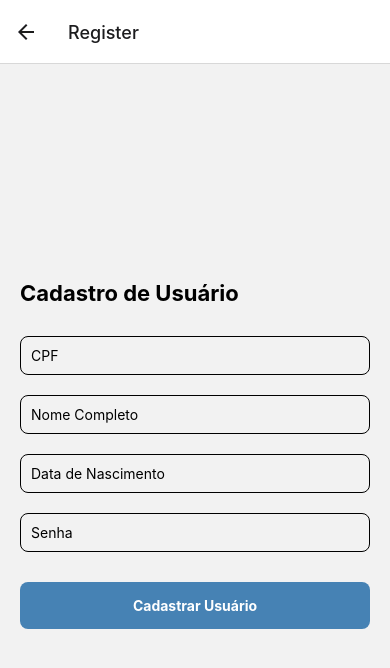
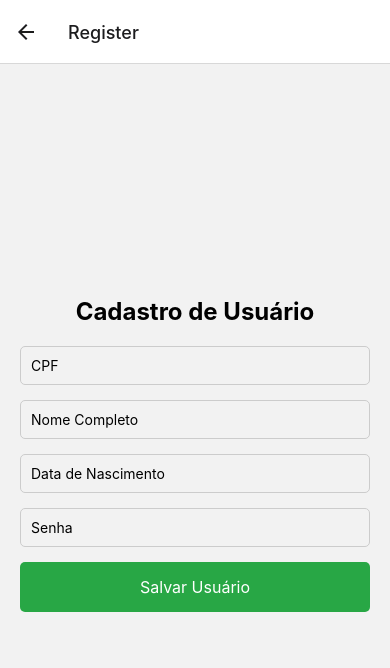
Before and after one commit to gaBRielSantos17/meugado, a React Native app: screen /Register in a window 390 px wide. Shown: the top 668 px of the page. Built offline with nearby package versions, Linux system fonts and the light colour scheme.

Commit message:
tela registro

```diff
--- a/screens/RegisterScreen.js
+++ b/screens/RegisterScreen.js
@@ -10,13 +10,11 @@ export default function CadastroUsuarioScreen() {
   return (
     <View style={styles.container}>
       <Text style={styles.title}>Cadastro de Usuário</Text>
-
       <TextInput
         style={styles.input}
         placeholder="CPF"
         value={cpf}
         onChangeText={setCpf}
-        keyboardType="numeric"
       />
       <TextInput
         style={styles.input}
@@ -37,18 +35,40 @@ export default function CadastroUsuarioScreen() {
         onChangeText={setSenha}
         secureTextEntry
       />
-
       <TouchableOpacity style={styles.button}>
-        <Text style={styles.buttonText}>Cadastrar Usuário</Text>
+        <Text style={styles.buttonText}>Salvar Usuário</Text>
       </TouchableOpacity>
     </View>
   );
 }
 
 const styles = StyleSheet.create({
-  container: { flex: 1, padding: 20, justifyContent: 'center' },
-  title: { fontSize: 22, fontWeight: 'bold', marginBottom: 20 },
-  input: { marginVertical: 10, padding: 10, borderWidth: 1, borderRadius: 8 },
-  button: { backgroundColor: '#4682B4', padding: 15, alignItems: 'center', marginTop: 20, borderRadius: 8 },
-  buttonText: { color: 'white', fontWeight: 'bold' },
+  container: {
+    flex: 1,
+    padding: 20,
+    justifyContent: 'center',
+  },
+  title: {
+    fontSize: 24,
+    fontWeight: 'bold',
+    textAlign: 'center',
+    marginBottom: 20,
+  },
+  input: {
+    borderWidth: 1,
+    borderColor: '#ccc',
+    padding: 10,
+    marginBottom: 15,
+    borderRadius: 5,
+  },
+  button: {
+    backgroundColor: '#28a745',
+    padding: 15,
+    alignItems: 'center',
+    borderRadius: 5,
+  },
+  buttonText: {
+    color: '#fff',
+    fontSize: 16,
+  },
 });
```
